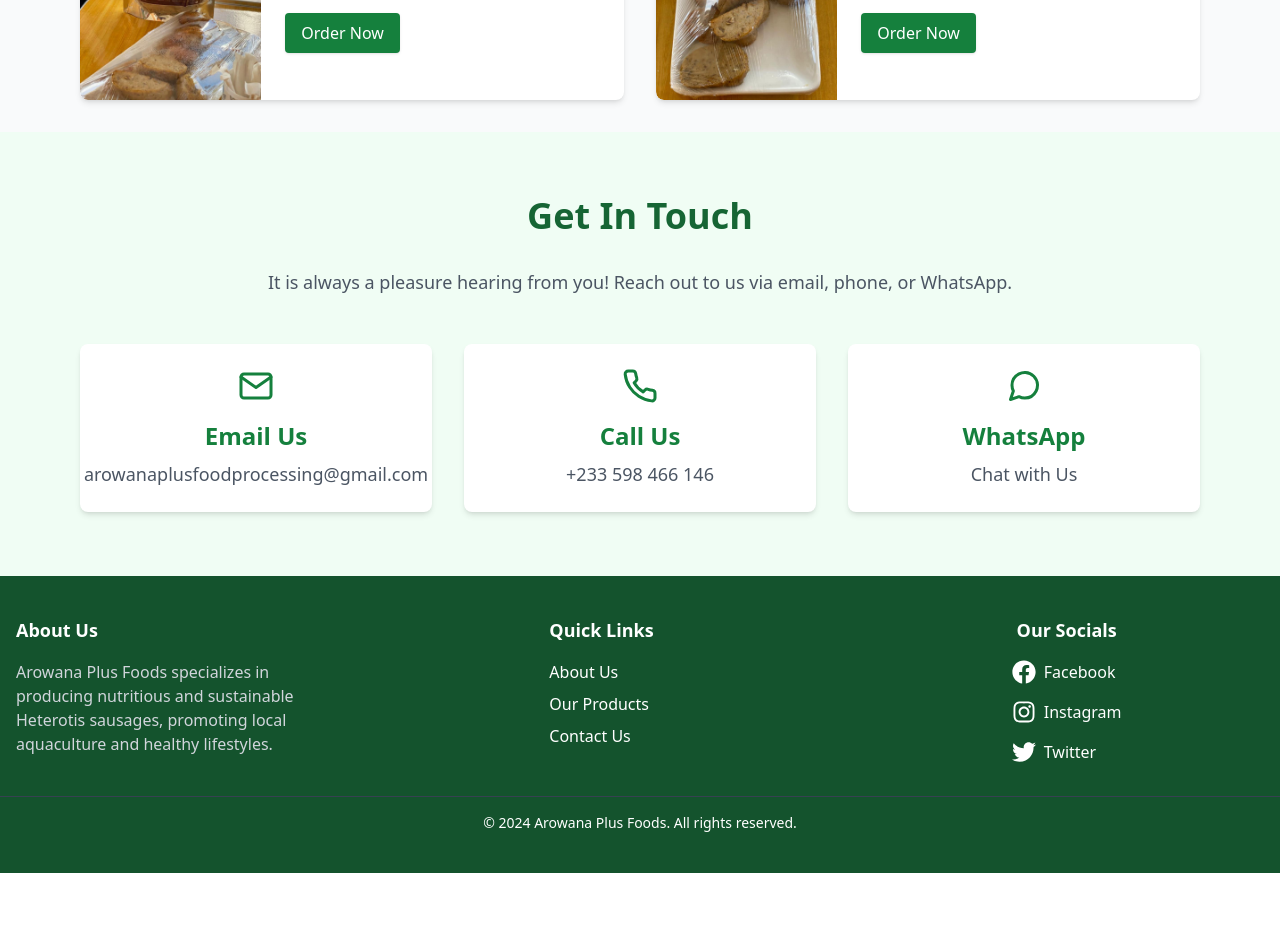
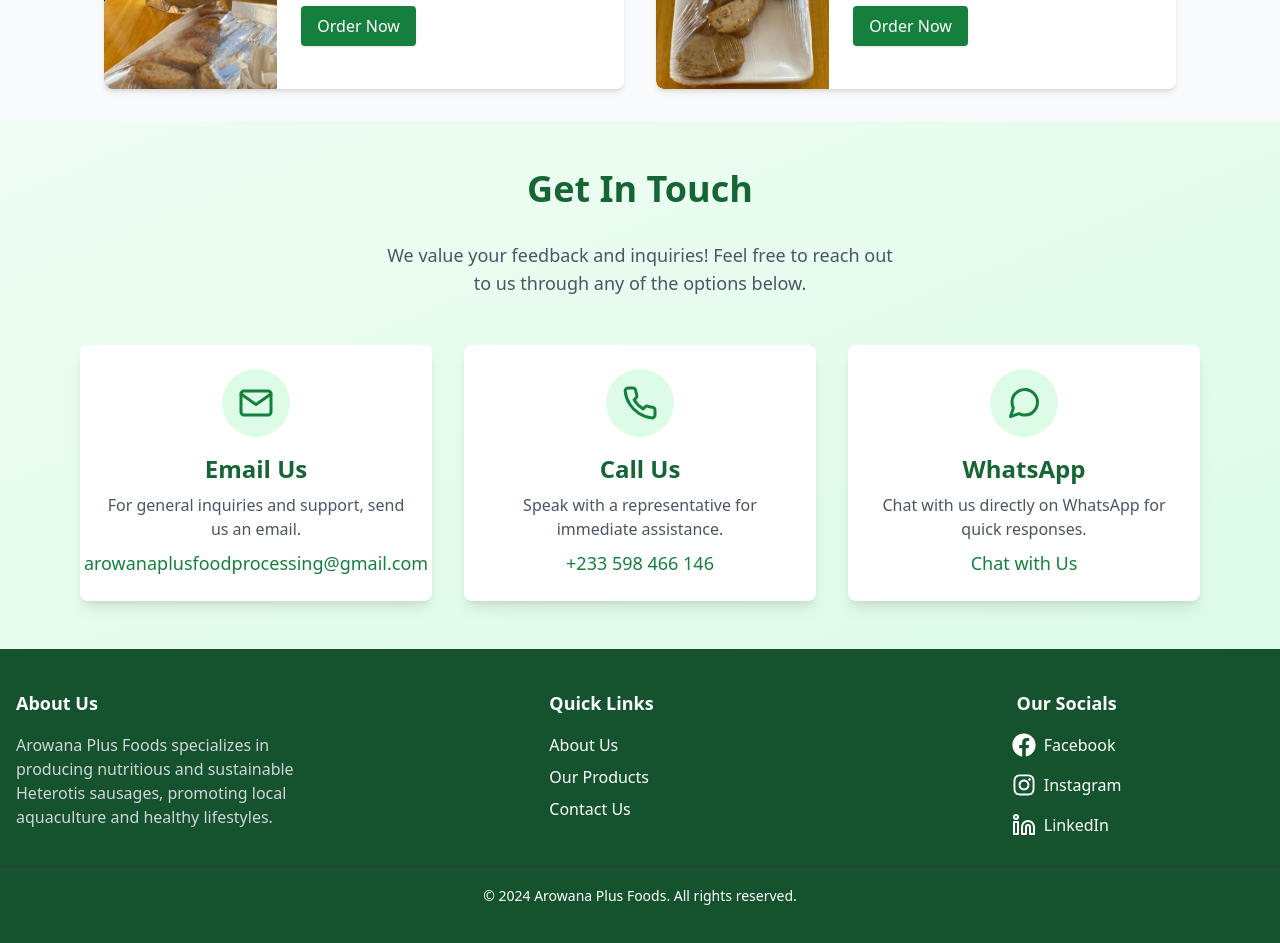
Before and after one commit to elton-codes/arowanafoods, a React (Vite) app: page / in a window 1280 px wide. Shown: the part 1500-2443 px from the top of the page. Before the commit the page ends 2373 px from the top, so only its background shows below. Built offline with nearby package versions, Linux system fonts and the light colour scheme.

Commit message:
created landing page

```diff
--- a/src/Components/Contact.jsx
+++ b/src/Components/Contact.jsx
@@ -1,56 +1,71 @@
-import React from 'react'
+import React from "react";
 import { FiMail, FiPhone, FiMessageCircle } from "react-icons/fi";
 
 const Contact = () => {
   return (
-    <section id="contact" className="py-16 bg-green-50">
+    <section id="contact" className="py-12 bg-gradient-to-br from-green-50 to-green-100">
       <div className="max-w-6xl mx-auto px-4">
-        <h2 className="text-4xl font-bold text-center text-green-800 mb-8">
+        <h2 className="text-3xl md:text-4xl font-bold text-center text-green-800 mb-6 md:mb-8">
           Get In Touch
         </h2>
-        <p className="text-lg text-center text-gray-600 mb-12">
-          It is always a pleasure hearing from you! Reach out to us via email, phone, or WhatsApp.
+        <p className="text-base md:text-lg text-center text-gray-600 mb-8 md:mb-12 max-w-lg mx-auto">
+          We value your feedback and inquiries! Feel free to reach out to us through any of the options below.
         </p>
-        <div className="grid grid-cols-1 md:grid-cols-3 gap-8 text-center">
+        <div className="grid grid-cols-1 md:grid-cols-3 gap-6 md:gap-8">
           {/* Email */}
-          <div className="flex flex-col items-center bg-white rounded-lg shadow-md p-6">
-            <FiMail className="text-green-700 text-4xl mb-4" />
-            <h3 className="text-2xl font-semibold text-green-700 mb-2">
+          <div className="flex flex-col items-center bg-white rounded-lg shadow-lg p-4 sm:p-6 hover:shadow-2xl transition-shadow duration-300 transform hover:scale-105">
+            <div className="bg-green-100 text-green-700 p-3 sm:p-4 rounded-full mb-3 sm:mb-4">
+              <FiMail className="text-3xl sm:text-4xl" />
+            </div>
+            <h3 className="text-xl md:text-2xl font-semibold text-green-800 mb-1 sm:mb-2">
               Email Us
             </h3>
+            <p className="text-sm md:text-base text-gray-600 mb-2 text-center">
+              For general inquiries and support, send us an email.
+            </p>
             <a
               href="mailto:arowanaplusfoodprocessing@gmail.com"
-              className="text-gray-600 text-lg hover:underline"
+              className="text-green-700 text-sm md:text-lg font-medium hover:underline"
             >
               arowanaplusfoodprocessing@gmail.com
             </a>
           </div>
 
           {/* Phone */}
-          <div className="flex flex-col items-center bg-white rounded-lg shadow-md p-6">
-            <FiPhone className="text-green-700 text-4xl mb-4" />
-            <h3 className="text-2xl font-semibold text-green-700 mb-2">
+          <div className="flex flex-col items-center bg-white rounded-lg shadow-lg p-4 sm:p-6 hover:shadow-2xl transition-shadow duration-300 transform hover:scale-105">
+            <div className="bg-green-100 text-green-700 p-3 sm:p-4 rounded-full mb-3 sm:mb-4">
+              <FiPhone className="text-3xl sm:text-4xl" />
+            </div>
+            <h3 className="text-xl md:text-2xl font-semibold text-green-800 mb-1 sm:mb-2">
               Call Us
             </h3>
+            <p className="text-sm md:text-base text-gray-600 mb-2 text-center">
+              Speak with a representative for immediate assistance.
+            </p>
             <a
               href="tel:+233598466146"
-              className="text-gray-600 text-lg hover:underline"
+              className="text-green-700 text-sm md:text-lg font-medium hover:underline"
             >
               +233 598 466 146
             </a>
           </div>
 
           {/* WhatsApp */}
-          <div className="flex flex-col items-center bg-white rounded-lg shadow-md p-6">
-            <FiMessageCircle className="text-green-700 text-4xl mb-4" />
-            <h3 className="text-2xl font-semibold text-green-700 mb-2">
+          <div className="flex flex-col items-center bg-white rounded-lg shadow-lg p-4 sm:p-6 hover:shadow-2xl transition-shadow duration-300 transform hover:scale-105">
+            <div className="bg-green-100 text-green-700 p-3 sm:p-4 rounded-full mb-3 sm:mb-4">
+              <FiMessageCircle className="text-3xl sm:text-4xl" />
+            </div>
+            <h3 className="text-xl md:text-2xl font-semibold text-green-800 mb-1 sm:mb-2">
               WhatsApp
             </h3>
+            <p className="text-sm md:text-base text-gray-600 mb-2 text-center">
+              Chat with us directly on WhatsApp for quick responses.
+            </p>
             <a
               href="https://wa.me/233598466146"
               target="_blank"
               rel="noopener noreferrer"
-              className="text-gray-600 text-lg hover:underline"
+              className="text-green-700 text-sm md:text-lg font-medium hover:underline"
             >
               Chat with Us
             </a>
@@ -59,6 +74,6 @@
       </div>
     </section>
   );
-}
+};
 
-export default Contact
+export default Contact;
--- a/src/Components/Footer.jsx
+++ b/src/Components/Footer.jsx
@@ -1,3 +1,4 @@
+import { Linkedin } from "lucide-react";
 import React from "react";
 import { FaFacebook, FaInstagram, FaTwitter, FaWhatsapp } from "react-icons/fa";
 
@@ -40,7 +41,9 @@
   <h3 className="text-lg font-bold mb-4">Our Socials</h3>
   <div className="space-y-4">
     <a
-          href="#"
+      href="https://www.facebook.com/aworana_plus_foods"
+      target="_blank"
+      rel="noopener noreferrer"
       className="flex items-center space-x-2 hover:text-green-300 transition"
       aria-label="Facebook"
     >
@@ -48,7 +51,9 @@
       <span>Facebook</span>
     </a>
     <a
-          href="#"
+      href="https://www.instagram.com/aworana_plus_foods/"
+      target="_blank"
+      rel="noopener noreferrer"
       className="flex items-center space-x-2 hover:text-green-300 transition"
       aria-label="Instagram"
     >
@@ -56,16 +61,18 @@
       <span>Instagram</span>
     </a>
     <a
-          href="#"
+      href="https://www.linkedin.com/company/aworana-plus-foods/"
+      target="_blank"
+      rel="noopener noreferrer"
       className="flex items-center space-x-2 hover:text-green-300 transition"
-          aria-label="Twitter"
+      aria-label="LinkedIn"
     >
-          <FaTwitter size={24} />
-          <span>Twitter</span>
+      <Linkedin size={24} />
+      <span>LinkedIn</span>
     </a>
-
   </div>
 </div>
+
   </div>
 
   {/* Bottom Section */}
--- a/src/Components/Products.jsx
+++ b/src/Components/Products.jsx
@@ -17,11 +17,11 @@
 
   return (
     <section id="products" className="py-8 bg-gray-50">
-      <div className="max-w-6xl mx-auto px-4">
-        <h2 className="text-4xl font-bold text-center text-green-900 mb-12">
+      <div className="max-w-6xl mx-auto px-6 sm:px-8 md:px-10">
+        <h2 className="text-3xl md:text-4xl font-bold text-center text-green-900 mb-10 sm:mb-12">
           Our Mouth-Watering Products
         </h2>
-        <div className="grid grid-cols-1 sm:grid-cols-1 md:grid-cols-2 lg:grid-cols-2 gap-8">
+        <div className="grid grid-cols-1 md:grid-cols-2 gap-6 md:gap-8">
           {products.map((product, index) => (
             <div
               key={index}
@@ -32,19 +32,19 @@
                 <img
                   src={product.image}
                   alt={product.name}
-                  className="w-full h-auto object-cover rounded-t-lg md:rounded-l-lg"
+                  className="w-full h-48 sm:h-56 md:h-auto object-cover rounded-t-lg md:rounded-l-lg"
                 />
               </div>
 
               {/* Product Info */}
               <div
-                className="w-full md:w-2/3 p-6 animate-fadeIn"
+                className="w-full md:w-2/3 p-4 sm:p-6 animate-fadeIn"
                 style={{ animationDelay: `${index * 0.2}s` }}
               >
-                <h3 className="text-2xl font-semibold text-green-700 mb-2">
+                <h3 className="text-xl sm:text-2xl font-semibold text-green-700 mb-2">
                   {product.name}
                 </h3>
-                <p className="text-gray-600 leading-relaxed mb-4">
+                <p className="text-gray-600 text-sm sm:text-base leading-relaxed mb-4">
                   {product.description}
                 </p>
                 <button className="bg-green-700 text-white px-4 py-2 rounded shadow hover:bg-green-800 transition">
```
Lines whose indentation alone changed are shown as unchanged.
